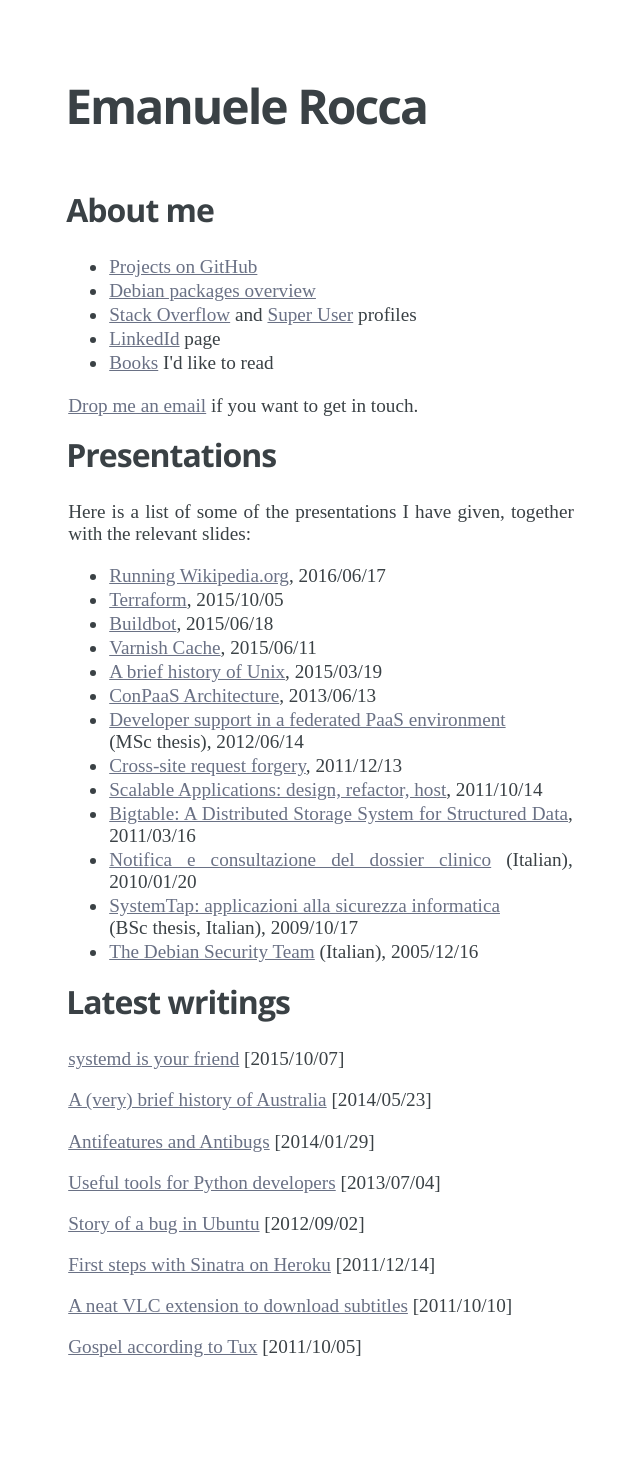
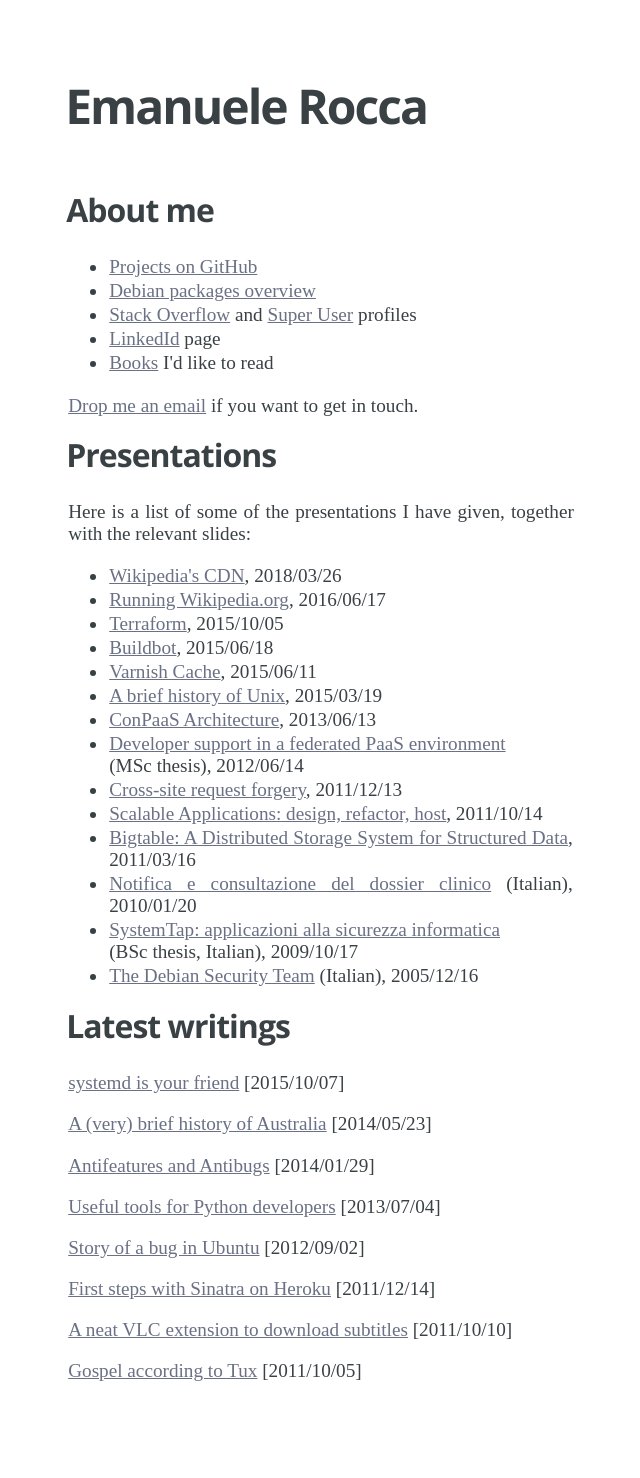
Before and after one commit to ema/website, a Jekyll site: the page built from index.html, in a window 1280 px wide. Shown: the whole page, without its empty margins (319-959 px from the left). Built offline with Jekyll 4.4.1, drawn with Linux system fonts in a browser that asks for light colours; some web fonts are replaced; before the commit the page ends 1454 px from its top, so only the background shows below that.

Commit message:
Add presentation @ DIBRIS

```diff
--- a/index.html
+++ b/index.html
@@ -27,6 +27,7 @@
     </p>
 
     <ul>
+    <li><a href="/~ema/slides/WMF_Traffic_DIBRIS.pdf">Wikipedia's CDN</a>, 2018/03/26</li>
     <li><a href="/~ema/slides/WMF_Traffic_Varnishcon_2016.pdf">Running Wikipedia.org</a>, 2016/06/17</li>
     <li><a href="/~ema/slides/terraform.pdf">Terraform</a>, 2015/10/05</li>
     <li><a href="/~ema/slides/buildbot.pdf">Buildbot</a>, 2015/06/18</li>
```
Also changed, not shown: 1 other file.
